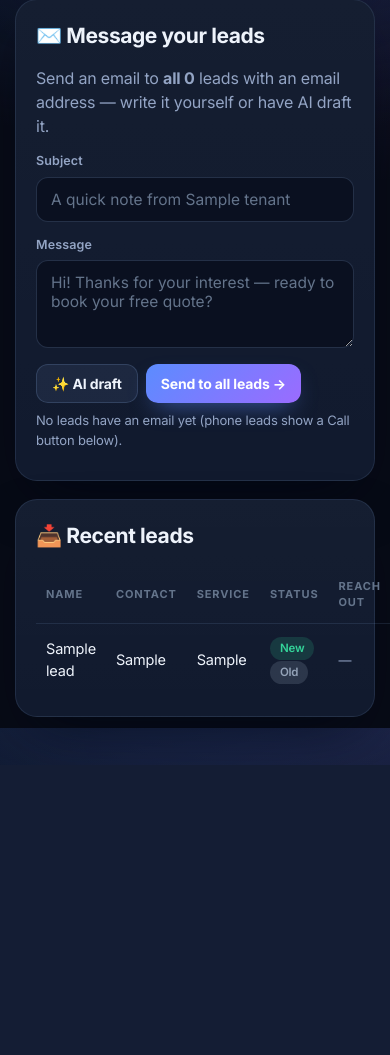
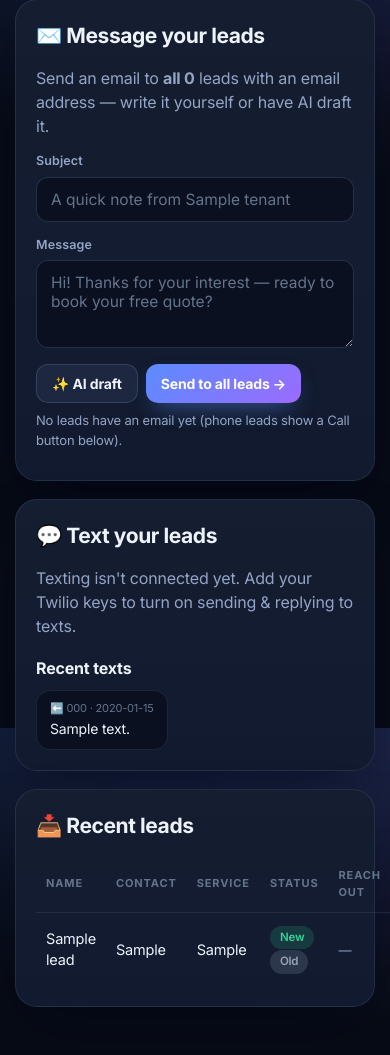
Before and after one commit to eddysinelien86-gif/Floridahub, a Flask app: page /dashboard in a window 390 px wide. Shown: the part 2648-3703 px from the top of the page. Before the commit the page ends 3413 px from the top, so only its background shows below. Run offline with Flask 3, Linux system fonts and the light colour scheme; the visitor is signed in with stand-in values (Sample User, id 1); tables that the repository leaves empty hold one stand-in row (values such as "Sample post"); grey boxes marked "Sample" are stand-in pictures; data that the repository does not hold is empty; some libraries are stand-ins or nearby versions.

Commit message:
Add SMS (Twilio): text leads + receive replies
- sms.py: send via Twilio REST API (no SDK), graceful + is_configured()
- 'Text your leads' card: send to all phone leads, one-click AI draft
- /sms/incoming webhook logs replies; dashboard shows a texts thread
- messages table; outbound + inbound logged per tenant

Co-Authored-By: Claude Opus 4.8 <noreply@anthropic.com>
Claude-Session: https://claude.ai/code/session_01McpQP5NsXFiofFsFNHJzWi

```diff
--- a/saas/app.py
+++ b/saas/app.py
@@ -305,6 +305,7 @@ def dashboard():
     new_leads = sum(1 for l in leads if l["status"] == "New")
     leads_7d = sum(1 for l in leads if not _lead_is_old(l.get("created_at"), 7))
     email_leads = sum(1 for l in leads if l["ctype"] == "email")
+    phone_leads = sum(1 for l in leads if l["ctype"] == "phone")
     review_count, rating = _company_stats(tid)
     reviews = query("SELECT * FROM reviews WHERE tenant_id = ? ORDER BY id DESC", (tid,))[:5]
     posts = query("SELECT * FROM posts WHERE tenant_id = ? ORDER BY id DESC", (tid,))
@@ -315,11 +316,13 @@ def dashboard():
     views_7d = sum(1 for r in pv if not _lead_is_old(r.get("created_at"), 7))
     conversion = round(100.0 * len(leads) / views_total, 1) if views_total else 0.0
     base = (os.environ.get("APP_URL", "").strip() or request.host_url).rstrip("/")
+    import sms as _sms
+    msgs = query("SELECT * FROM messages WHERE tenant_id = ? ORDER BY id DESC", (tid,))[:8]
     stats = {
         "leads": len(leads), "new": new_leads, "leads_7d": leads_7d,
         "reviews": review_count, "rating": rating, "posts": len(posts),
         "socials": social_total, "views": views_total, "views_7d": views_7d,
-        "conversion": conversion, "email_leads": email_leads,
+        "conversion": conversion, "email_leads": email_leads, "phone_leads": phone_leads,
     }
     return render_template(
         "dashboard.html", user=u, leads=leads[:10], stats=stats, reviews=reviews,
@@ -327,7 +330,8 @@ def dashboard():
         form_url=base + url_for("public_form", slug=u["tslug"]),
         profile_url=base + url_for("company", slug=u["tslug"]),
         billing_on=BILLING_ON, price_label=PLAN_PRICE_LABEL,
-        emailed=request.args.get("emailed"),
+        emailed=request.args.get("emailed"), texted=request.args.get("texted"),
+        sms_enabled=_sms.is_configured(), messages=msgs,
     )
 
 
@@ -360,6 +364,49 @@ def leads_email():
         except Exception:
             pass
     return redirect(url_for("dashboard", emailed=sent))
+
+
+@app.route("/leads/sms", methods=["POST"])
+def leads_sms():
+    u = current_user()
+    if not u:
+        return redirect(url_for("login"))
+    body = request.form.get("message", "").strip()
+    if not body:
+        return redirect(url_for("dashboard"))
+    import sms as smsmod
+    phones = []
+    for l in query("SELECT contact FROM leads WHERE tenant_id = ?", (u["tenant_id"],)):
+        contact = (l["contact"] or "")
+        digits = "".join(ch for ch in contact if ch.isdigit())
+        if "@" not in contact and len(digits) >= 10:
+            phones.append(contact)
+    sent = 0
+    for p in set(phones):
+        try:
+            smsmod.send_sms(p, body)
+            execute("INSERT INTO messages (tenant_id, direction, phone, body) VALUES (?, ?, ?, ?)",
+                    (u["tenant_id"], "out", p, body))
+            sent += 1
+        except Exception:
+            pass
+    return redirect(url_for("dashboard", texted=sent))
+
+
+@app.route("/sms/incoming", methods=["POST"])
+def sms_incoming():
+    """Twilio posts here when someone texts your number. Logs the reply so it
+    shows on the dashboard. Point your Twilio number's Messaging webhook here."""
+    frm = request.form.get("From", "")
+    body = request.form.get("Body", "")
+    slug = os.environ.get("SMS_TENANT_SLUG", "in-out-insulation-and-spray-foam-of-broward-llc")
+    row = query_one("SELECT id FROM tenants WHERE slug = ?", (slug,))
+    try:
+        execute("INSERT INTO messages (tenant_id, direction, phone, body) VALUES (?, ?, ?, ?)",
+                ((row or {}).get("id"), "in", frm, body))
+    except Exception:
+        pass
+    return app.response_class("<Response></Response>", mimetype="text/xml")
 
 
 @app.route("/team")
--- a/saas/db.py
+++ b/saas/db.py
@@ -102,6 +102,9 @@ def init_schema() -> None:
             created_at {ts})""",
         f"""CREATE TABLE IF NOT EXISTS page_views (
             id {pk}, tenant_id INTEGER NOT NULL, kind TEXT, created_at {ts})""",
+        f"""CREATE TABLE IF NOT EXISTS messages (
+            id {pk}, tenant_id INTEGER, direction TEXT, phone TEXT, body TEXT,
+            created_at {ts})""",
     ]
     conn = _conn()
     try:
--- /dev/null
+++ b/saas/sms.py
@@ -0,0 +1,56 @@
+"""Send SMS via Twilio's REST API (no SDK dependency — plain HTTPS).
+
+Configure in Render:
+    TWILIO_SID    your Account SID (starts AC...)
+    TWILIO_TOKEN  your Auth Token
+    TWILIO_FROM   your Twilio phone number, e.g. +19545551234
+
+send_sms() raises on failure so callers can count successes; is_configured()
+lets the UI show/hide the texting features.
+"""
+
+from __future__ import annotations
+
+import base64
+import os
+import urllib.parse
+import urllib.request
+
+API = "https://api.twilio.com/2010-04-01/Accounts/{sid}/Messages.json"
+
+
+def _cfg() -> dict:
+    return {
+        "sid": os.environ.get("TWILIO_SID", "").strip(),
+        "token": os.environ.get("TWILIO_TOKEN", "").strip(),
+        "from": os.environ.get("TWILIO_FROM", "").strip(),
+    }
+
+
+def is_configured() -> bool:
+    c = _cfg()
+    return bool(c["sid"] and c["token"] and c["from"])
+
+
+def _normalize(phone: str) -> str:
+    digits = "".join(ch for ch in (phone or "") if ch.isdigit())
+    if phone.strip().startswith("+"):
+        return "+" + digits
+    if len(digits) == 10:
+        return "+1" + digits          # assume US
+    if len(digits) == 11 and digits.startswith("1"):
+        return "+" + digits
+    return "+" + digits
+
+
+def send_sms(to_phone: str, body: str) -> None:
+    c = _cfg()
+    if not is_configured():
+        raise RuntimeError("Twilio not configured")
+    data = urllib.parse.urlencode(
+        {"To": _normalize(to_phone), "From": c["from"], "Body": body}).encode()
+    req = urllib.request.Request(API.format(sid=c["sid"]), data=data, method="POST")
+    auth = base64.b64encode(f"{c['sid']}:{c['token']}".encode()).decode()
+    req.add_header("Authorization", "Basic " + auth)
+    with urllib.request.urlopen(req, timeout=25) as r:
+        r.read()
--- a/saas/templates/dashboard.html
+++ b/saas/templates/dashboard.html
@@ -136,6 +136,36 @@
   {% if stats.email_leads == 0 %}<p class="muted" style="font-size:13px;margin-top:8px;">No leads have an email yet (phone leads show a Call button below).</p>{% endif %}
 </div>
 
+<!-- text your leads -->
+<div class="card">
+  <h2>💬 Text your leads</h2>
+  {% if sms_enabled %}
+  <p class="muted">Send a text to <b>all {{ stats.phone_leads }}</b> lead{{ '' if stats.phone_leads == 1 else 's' }} with a phone number. Replies show up below.</p>
+  {% if texted is not none %}<div class="out" style="border-color:rgba(52,211,153,.4);">✅ Texted {{ texted }} lead(s).</div>{% endif %}
+  <form method="post" action="/leads/sms">
+    <textarea name="message" id="smsBody" placeholder="Hi! It's {{ user['tname'] }} — ready to book your free quote? Reply here."></textarea>
+    <div class="btnrow">
+      <button type="button" class="btn ghost" onclick="draftSms()">✨ AI draft</button>
+      <button type="submit">Send text to all →</button>
+    </div>
+  </form>
+  {% else %}
+  <p class="muted">Texting isn't connected yet. Add your Twilio keys to turn on sending &amp; replying to texts.</p>
+  {% endif %}
+
+  {% if messages %}
+  <h3 style="margin-top:18px;">Recent texts</h3>
+  <div class="texts">
+    {% for m in messages %}
+    <div class="bubble {{ 'out' if m['direction'] == 'out' else 'in' }}">
+      <div class="bmeta">{{ '➡️ You' if m['direction'] == 'out' else '⬅️ ' + (m['phone'] or 'Lead') }} · {{ (m['created_at']|string)[:16] }}</div>
+      {{ m['body'] }}
+    </div>
+    {% endfor %}
+  </div>
+  {% endif %}
+</div>
+
 <!-- leads table -->
 <div class="card">
   <h2>📥 Recent leads</h2>
@@ -169,6 +199,11 @@
   .wgrid{display:grid;grid-template-columns:repeat(auto-fill,minmax(130px,1fr));gap:10px;}
   .witem{border-radius:12px;overflow:hidden;border:1px solid var(--line);background:#000;}
   .witem img,.witem video{width:100%;height:120px;object-fit:cover;display:block;}
+  .texts{display:flex;flex-direction:column;gap:8px;margin-top:10px;}
+  .bubble{max-width:80%;padding:10px 13px;border-radius:14px;font-size:14px;line-height:1.4;}
+  .bubble .bmeta{font-size:11px;color:var(--soft);margin-bottom:3px;}
+  .bubble.in{align-self:flex-start;background:var(--ink);border:1px solid var(--line);}
+  .bubble.out{align-self:flex-end;background:rgba(91,140,255,.16);border:1px solid rgba(91,140,255,.3);}
 </style>
 <script>
   async function gen(mode){
@@ -189,5 +224,12 @@
       if(!subj.value)subj.value='Ready for your free quote?';}
     catch(e){body.value='';}
   }
+  async function draftSms(){
+    const b=document.getElementById('smsBody');b.value='Drafting…';
+    try{const r=await fetch('/ai/generate',{method:'POST',headers:{'Content-Type':'application/json'},
+      body:JSON.stringify({prompt:'Write one short, friendly SMS text (under 160 characters) inviting a homeowner lead to book their free insulation quote. No links, casual.'})});
+      const d=await r.json();b.value=(d.text||'').trim();}
+    catch(e){b.value='';}
+  }
 </script>
 {% endblock %}
```
